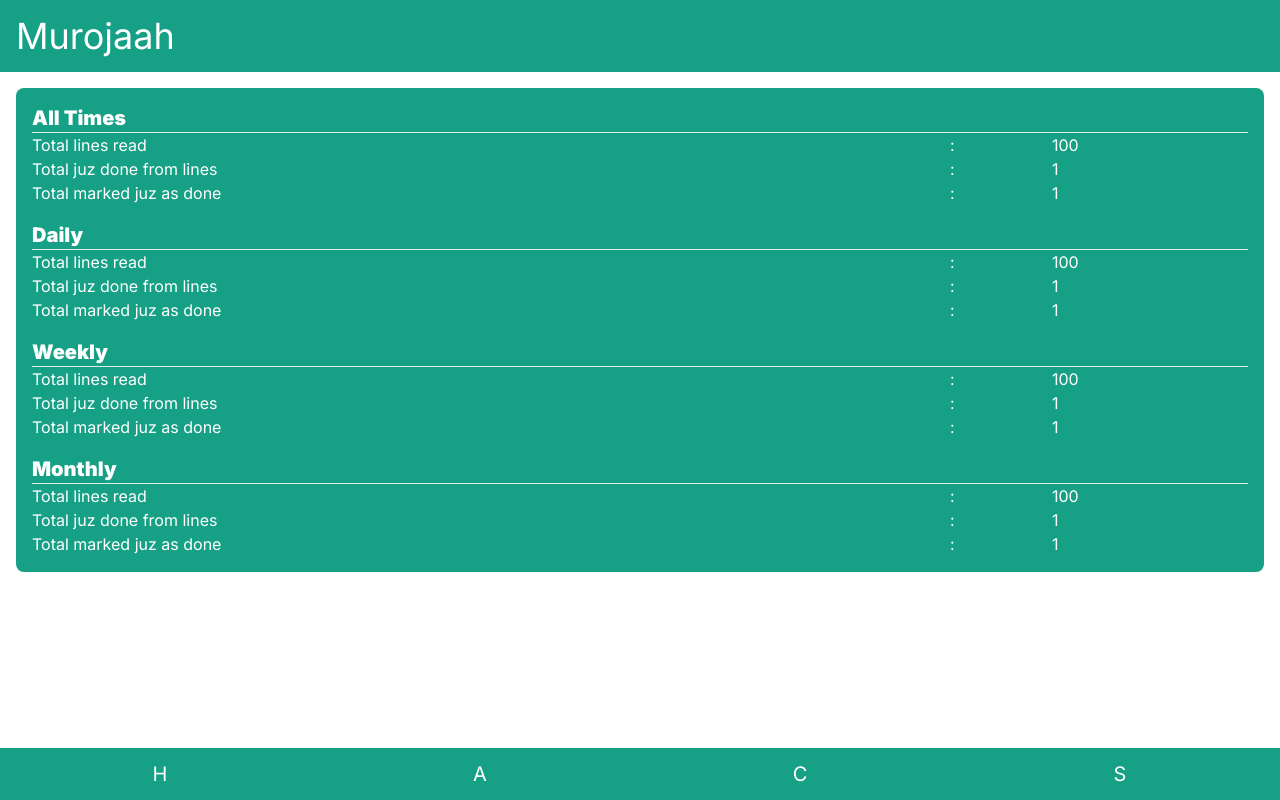
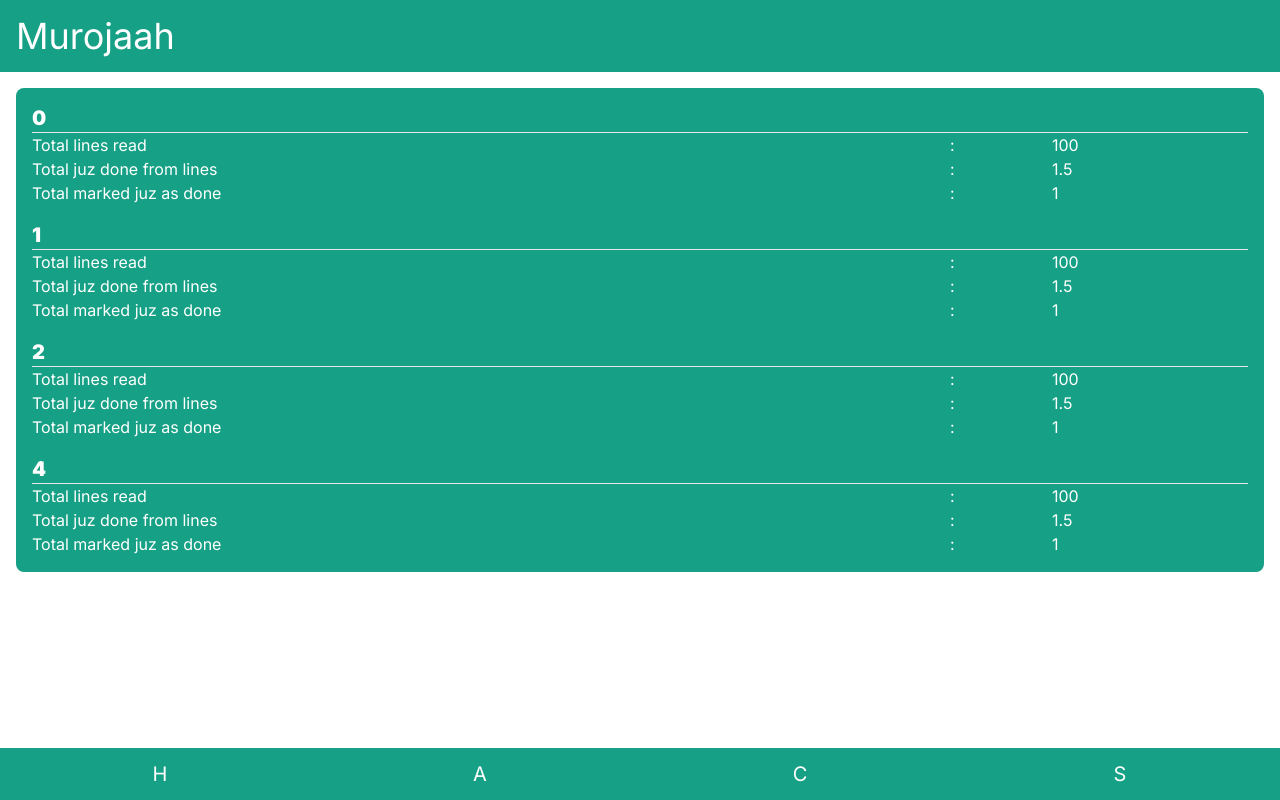
Before and after one commit to RR-Ardhika/murojaah, a Next.js app: page /stats in a window 1280 px wide. Built offline with nearby package versions, Linux system fonts and the light colour scheme.

Commit message:
Separate to reusable component

```diff
--- a/src/app/stats/page.tsx
+++ b/src/app/stats/page.tsx
@@ -1,38 +1,32 @@
 import { Stat } from '@/api/module/stat/entity';
-import { clsx } from 'clsx';
+import { Card } from '@/web/module/stat/component/Card';
 
 const Stat = (): JSX.Element => {
-  const classNames: Record<string, string> = {
-    container: 'gap-[20px] mt-[72px] pt-4 px-4',
-    card: 'p-4 bg-custom-teal text-white rounded-lg',
-    marginTop: 'mt-4',
-    title: 'text-xl font-black',
-    dataContainer: 'grid grid-cols-12 gap-x-2 items-center',
-    fieldNameCol: 'col-span-9',
-    fieldValueCol: 'col-span-2',
-  };
-
   // TODO Remove dummy data
   const dummy: Stat[] = [
     {
+      id: 1,
       statType: 0,
       totalLinesRead: 100,
       totalJuzFromLines: 1.5,
       totalMarkedJuzAsDone: 1,
     },
     {
+      id: 2,
       statType: 1,
       totalLinesRead: 100,
       totalJuzFromLines: 1.5,
       totalMarkedJuzAsDone: 1,
     },
     {
+      id: 3,
       statType: 2,
       totalLinesRead: 100,
       totalJuzFromLines: 1.5,
       totalMarkedJuzAsDone: 1,
     },
     {
+      id: 4,
       statType: 4,
       totalLinesRead: 100,
       totalJuzFromLines: 1.5,
@@ -41,71 +35,10 @@ const Stat = (): JSX.Element => {
   ];
 
   return (
-    <div className={classNames.container}>
-      <div className={classNames.card}>
-        <p className={classNames.title}>All Times</p>
-        <hr />
-        <div className={classNames.dataContainer}>
-          <p className={classNames.fieldNameCol}>Total lines read</p>
-          <p>:</p>
-          <p className={classNames.fieldValueCol}>100</p>
-
-          <p className={classNames.fieldNameCol}>Total juz done from lines</p>
-          <p>:</p>
-          <p className={classNames.fieldValueCol}>1</p>
-
-          <p className={classNames.fieldNameCol}>Total marked juz as done</p>
-          <p>:</p>
-          <p className={classNames.fieldValueCol}>1</p>
-        </div>
-
-        <p className={clsx(classNames.marginTop, classNames.title)}>Daily</p>
-        <hr />
-        <div className={classNames.dataContainer}>
-          <p className={classNames.fieldNameCol}>Total lines read</p>
-          <p>:</p>
-          <p>100</p>
-
-          <p className={classNames.fieldNameCol}>Total juz done from lines</p>
-          <p>:</p>
-          <p>1</p>
-
-          <p className={classNames.fieldNameCol}>Total marked juz as done</p>
-          <p>:</p>
-          <p>1</p>
-        </div>
-
-        <p className={clsx(classNames.marginTop, classNames.title)}>Weekly</p>
-        <hr />
-        <div className={classNames.dataContainer}>
-          <p className={classNames.fieldNameCol}>Total lines read</p>
-          <p>:</p>
-          <p>100</p>
-
-          <p className={classNames.fieldNameCol}>Total juz done from lines</p>
-          <p>:</p>
-          <p>1</p>
-
-          <p className={classNames.fieldNameCol}>Total marked juz as done</p>
-          <p>:</p>
-          <p>1</p>
-        </div>
-
-        <p className={clsx(classNames.marginTop, classNames.title)}>Monthly</p>
-        <hr />
-        <div className={classNames.dataContainer}>
-          <p className={classNames.fieldNameCol}>Total lines read</p>
-          <p>:</p>
-          <p>100</p>
-
-          <p className={classNames.fieldNameCol}>Total juz done from lines</p>
-          <p>:</p>
-          <p>1</p>
-
-          <p className={classNames.fieldNameCol}>Total marked juz as done</p>
-          <p>:</p>
-          <p>1</p>
-        </div>
+    <div className="gap-[20px] mt-[72px] pt-4 px-4">
+      <div className="flex flex-col gap-4 p-4 bg-custom-teal text-white rounded-lg">
+        {/* TODO Remove dummy data */}
+        {dummy ? dummy.map((item: Stat) => <Card key={item.id} {...item} />) : <></>}
       </div>
     </div>
   );
--- /dev/null
+++ b/src/web/module/stat/component/Card.tsx
@@ -0,0 +1,30 @@
+import { Stat } from '@/api/module/stat/entity';
+
+export const Card = (item: Stat): JSX.Element => {
+  const classNames: Record<string, string> = {
+    title: 'text-xl font-black',
+    dataContainer: 'grid grid-cols-12 gap-x-2 items-center',
+    fieldNameCol: 'col-span-9',
+    fieldValueCol: 'col-span-2',
+  };
+
+  return (
+    <div>
+      <p className={classNames.title}>{item.statType}</p>
+      <hr />
+      <div className={classNames.dataContainer}>
+        <p className={classNames.fieldNameCol}>Total lines read</p>
+        <p>:</p>
+        <p className={classNames.fieldValueCol}>{item.totalLinesRead}</p>
+
+        <p className={classNames.fieldNameCol}>Total juz done from lines</p>
+        <p>:</p>
+        <p className={classNames.fieldValueCol}>{item.totalJuzFromLines}</p>
+
+        <p className={classNames.fieldNameCol}>Total marked juz as done</p>
+        <p>:</p>
+        <p className={classNames.fieldValueCol}>{item.totalMarkedJuzAsDone}</p>
+      </div>
+    </div>
+  );
+};
```
